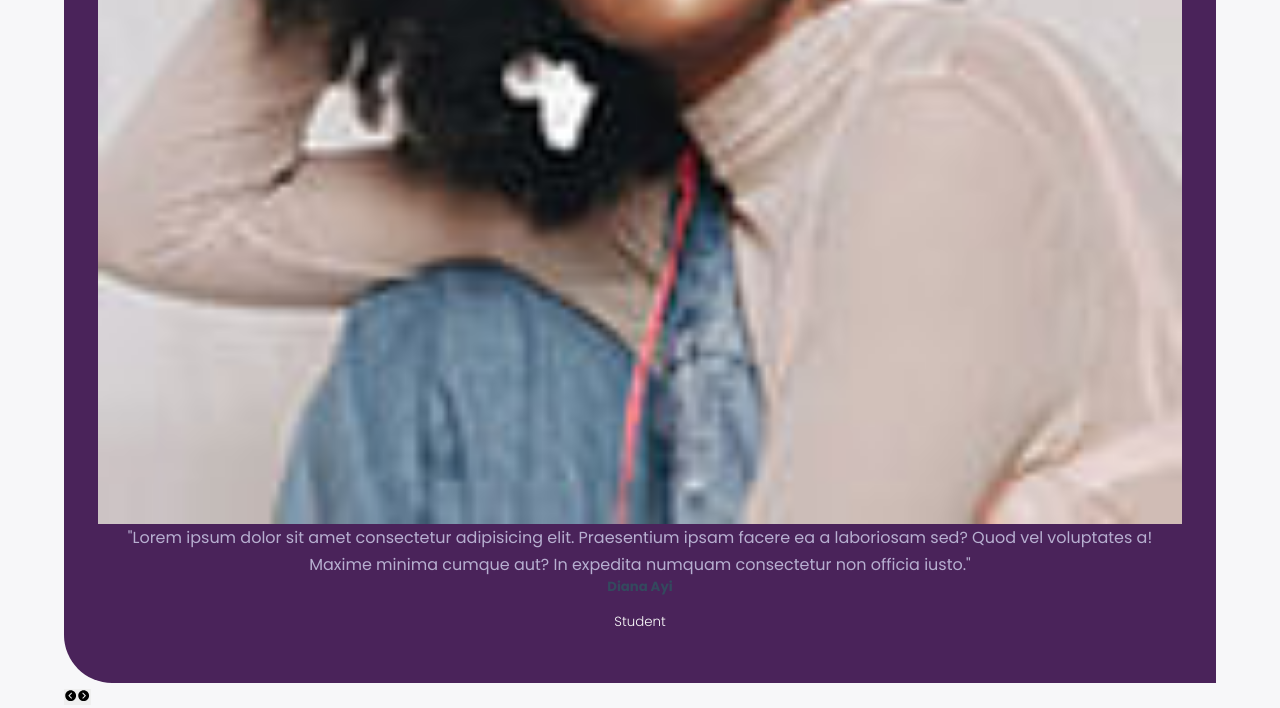
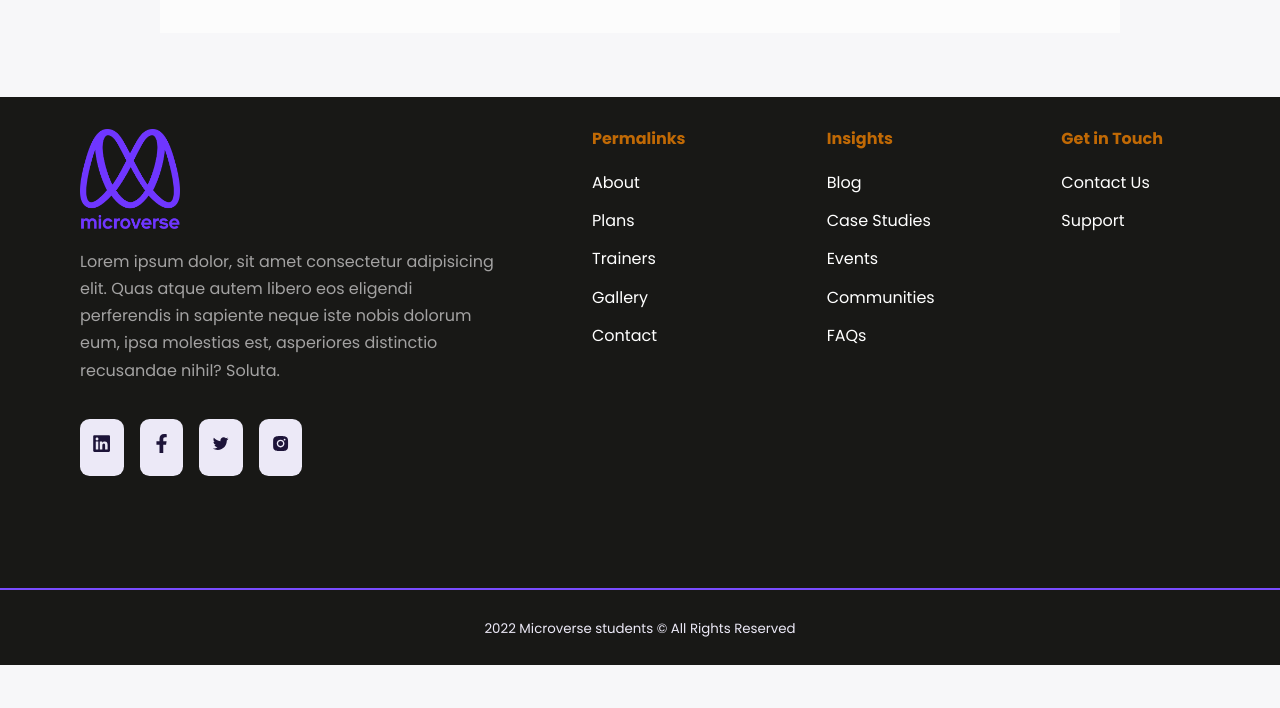
Before and after one commit to belaymit/reactjs-website, a React (Create React App) app: page / in a window 1280 px wide. Shown: the part 3793-4501 px from the top of the page. After the commit the page ends 4458 px from the top, so only its background shows below. Built offline with nearby package versions, Linux system fonts and the light colour scheme.

Commit message:
styled footer section

```diff
--- a/src/Pages/home/home.css
+++ b/src/Pages/home/home.css
@@ -187,3 +187,152 @@
   background: rgb(134, 131, 131);
   color: #fff;
 }
+
+/* testimonial */
+
+.testimonials {
+  background: #fcfcfc;
+  margin: 8rem 64px 0 64px;
+  padding: 2rem 6rem;
+  width: 60rem;
+  margin-inline: auto;
+}
+
+.testimonials-head {
+  justify-content: center;
+}
+
+.card.testimonial {
+  position: relative;
+  text-align: left;
+  margin-top: 5rem;
+}
+
+.testimonial-avatar {
+  width: 4rem;
+  height: 4rem;
+  border-radius: 1.5rem;
+  border: 2px solid transparent;
+  overflow: hidden;
+  position: absolute;
+  top: -2rem;
+  left: calc(50% - 2rem);
+  box-shadow: 0 1.5rem 2rem rgba(26, 26, 26, 0.4);
+  transition: var(--transition);
+}
+
+.testimonial:hover .testimonial-avatar {
+  border-radius: 50%;
+  border-color: var(--color-gray-400);
+}
+
+.testimonial-quote {
+  font-style: italic;
+  margin: 1rem 0 2rem;
+}
+
+.card small .testimonial-title {
+  margin-top: 0.3rem;
+}
+
+.testimonial-btn-container {
+  width: fit-content;
+  margin: 0.5rem auto 0;
+  display: flex;
+  justify-content: center;
+  align-items: center;
+  gap: 0.5rem;
+}
+
+.testimonials-btn {
+  background: transparent;
+  cursor: pointer;
+}
+
+.testimonials-btn svg {
+  fill: var(--color-secondary);
+  font-size: 1.8rem;
+  width: 3rem;
+  height: 3rem;
+}
+
+/* Footer section */
+
+.footer-section {
+  background: #181816;
+  margin-top: 4rem;
+
+}
+
+.footer-container {
+  display: grid;
+  grid-template-columns: 26rem 1fr 1fr 1fr;
+  gap: 6rem;
+  padding: 2rem 1rem;
+}
+
+.footer-logo img {
+  width: 100px;
+}
+
+.footer-container article {
+  display: flex;
+  flex-direction: column;
+  align-items: flex-start;
+  gap: 0.7rem;
+}
+
+.footer-container article p {
+  margin-top: 0.5rem;
+  color: rgb(163, 162, 162);
+}
+
+.footer-container article h4 {
+  margin-bottom: 0.6rem;
+  font-size: 1rem;
+}
+
+.footer-socials {
+  margin-top: 1.5rem;
+  display: flex;
+  gap: 1rem;
+  align-items: center;
+}
+
+.footer-socials a {
+  background: var(--color-gray-100);
+  padding: 0.7rem;
+  font-size: 1.2rem;
+  border: 1px solid transparent;
+  border-radius: 0.6rem;
+  transition: var(--transition);
+}
+
+.footer-socials a:hover {
+  border: rgb(126, 65, 8);
+  background: rgb(197, 133, 15);
+}
+
+.footer-socials a svg {
+  color: var(--color-gray-600);
+  transition: var(--transition);
+}
+
+.footer-socials a:hover svg {
+  color: #fff;
+}
+.footer-links h4 {
+  color: rgb(192, 105, 5);
+}
+
+.footer-links a {
+  color: #fff;
+}
+
+.footer-copyright {
+  color: var(--color-gray-100);
+  text-align: center;
+  padding: 1.5rem 0;
+  border-top: 2px solid var(--color-primary-variant);
+  margin-top: 5rem;
+}
```
